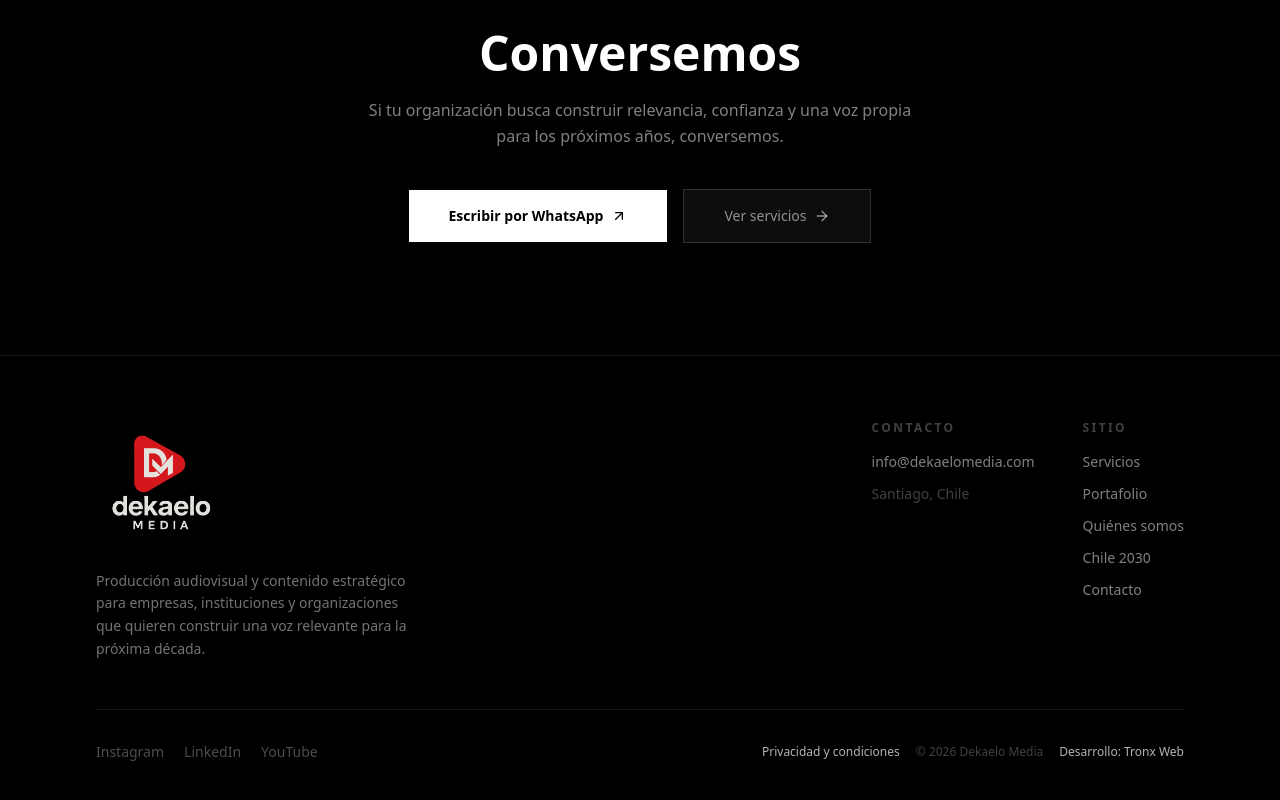
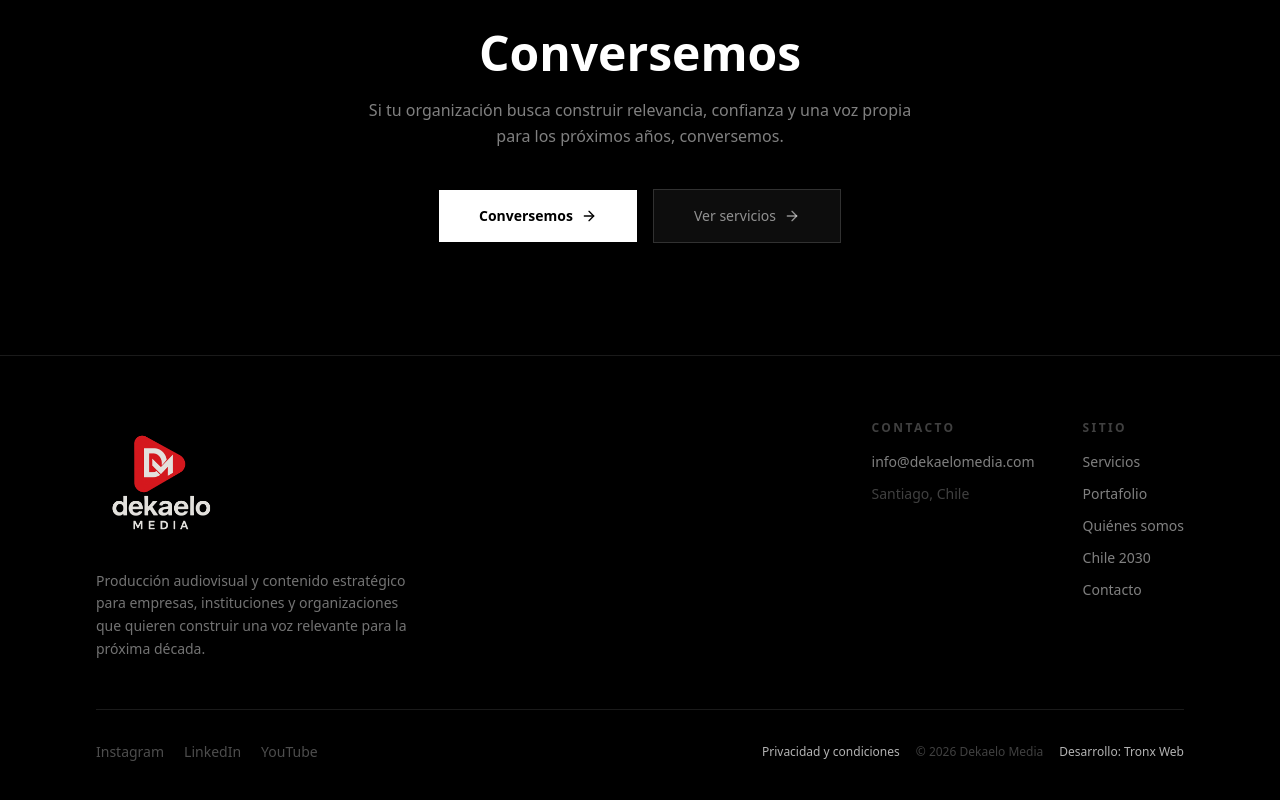
Before and after one commit to TronxGroup/Dekaelo-Media, a Next.js app: page /vision-chile-2030 in a window 1280 px wide. Shown: the part 8700-9500 px from the top of the page. Built offline with nearby package versions, Linux system fonts and the light colour scheme.

Commit message:
Update page.tsx

```diff
--- a/app/vision-chile-2030/page.tsx
+++ b/app/vision-chile-2030/page.tsx
@@ -1,9 +1,6 @@
 import type { Metadata } from "next";
 import Link from "next/link";
-import { ArrowRight, ArrowUpRight } from "lucide-react";
-
-const waLink =
-  "https://wa.me/56920080031?text=Hola%2C%20quiero%20conversar%20sobre%20un%20proyecto%20con%20Dekaelo%20Media.%0A%0AEmpresa%3A%0AQue%20necesito%3A%0AFecha%20tentativa%3A%0A%0AGracias";
+import { ArrowRight } from "lucide-react";
 
 export const metadata: Metadata = {
   title: "Chile 2030 | Nuestra Visión | Dekaelo Media",
@@ -388,15 +385,13 @@ export default function VisionChile2030Page() {
           </p>
 
           <div className="mt-10 flex flex-col items-center gap-4 sm:flex-row sm:justify-center">
-            <a
-              href={waLink}
-              target="_blank"
-              rel="noopener noreferrer"
+            <Link
+              href="/contacto"
               className="inline-flex items-center gap-2 bg-white px-10 py-4 text-sm font-semibold text-black transition hover:bg-white/90"
             >
-              Escribir por WhatsApp
-              <ArrowUpRight className="h-4 w-4" />
-            </a>
+              Conversemos
+              <ArrowRight className="h-4 w-4" />
+            </Link>
 
             <Link
               href="/servicios"
```
Lines whose indentation alone changed are shown as unchanged.
